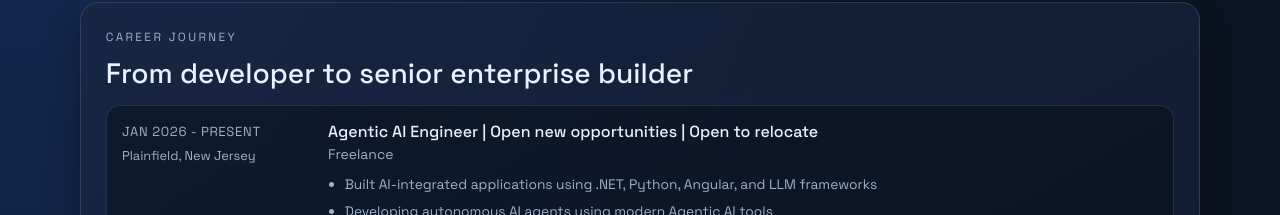
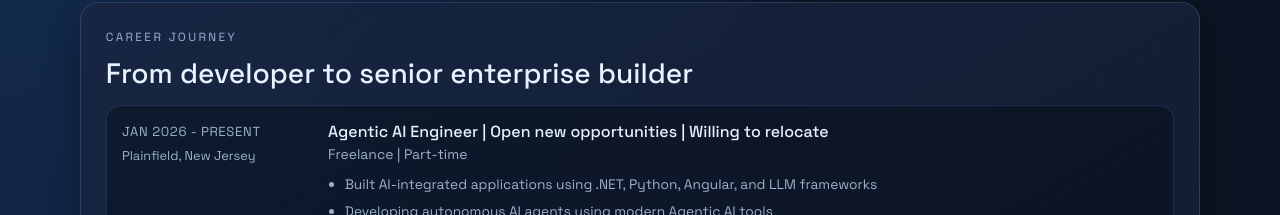
Before and after one commit to uongseyha/Portfolio, an Angular app: page / in a window 1280 px wide. Shown: the part 899-1114 px from the top of the page. Built offline with nearby package versions, Linux system fonts and the light colour scheme.

Commit message:
Update exp

```diff
--- a/src/app/app.ts
+++ b/src/app/app.ts
@@ -80,8 +80,8 @@ export class App {
 
   protected readonly journey: TimelineRole[] = [
     {
-      title: 'Agentic AI Engineer | Open new opportunities | Open to relocate',
-      company: 'Freelance',
+      title: 'Agentic AI Engineer | Open new opportunities | Willing to relocate',
+      company: 'Freelance | Part-time',
       location: 'Plainfield, New Jersey',
       period: 'Jan 2026 - Present',
       bullets: [
```
